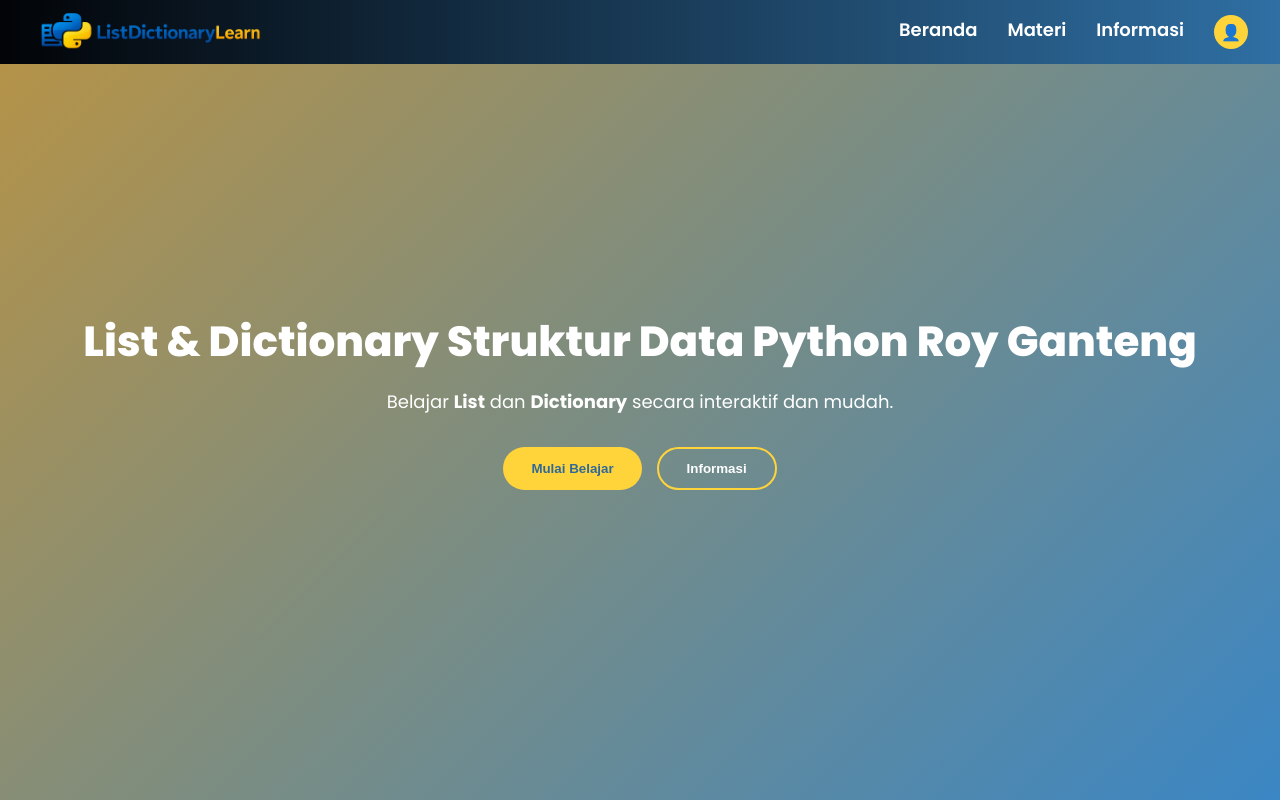
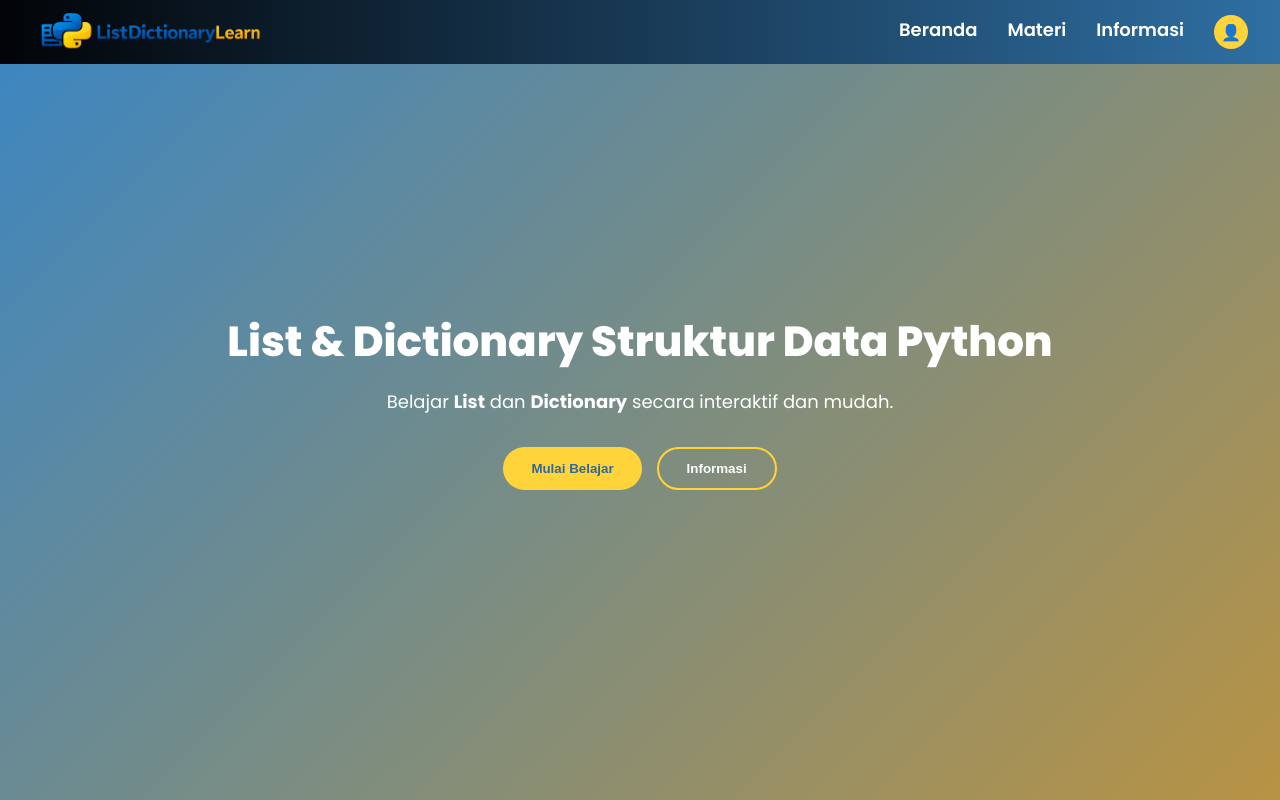
Before and after one commit to Halooci/Lidict, a React (Vite) app: page / in a window 1280 px wide. Shown: the top 800 px of the page. Built offline with nearby package versions, Linux system fonts and the light colour scheme.

Commit message:
ganti warna landing

```diff
--- a/src/pages/Landing.jsx
+++ b/src/pages/Landing.jsx
@@ -8,7 +8,7 @@ export default function Landing() {
       {/* HERO */}
       <section style={styles.hero}>
         <h1 style={styles.title}>
-          List & Dictionary Struktur Data Python Roy Ganteng
+          List & Dictionary Struktur Data Python
         </h1>
 
         <p style={styles.subtitle}>
@@ -68,7 +68,7 @@ const styles = {
 
   hero: {
     minHeight: "100vh",
-    background: "linear-gradient(135deg, #b89344, #3a86c4)",
+    background: "linear-gradient(135deg, #3a86c4, #b89344)",
     color: "white",
 
     display: "flex",
```
